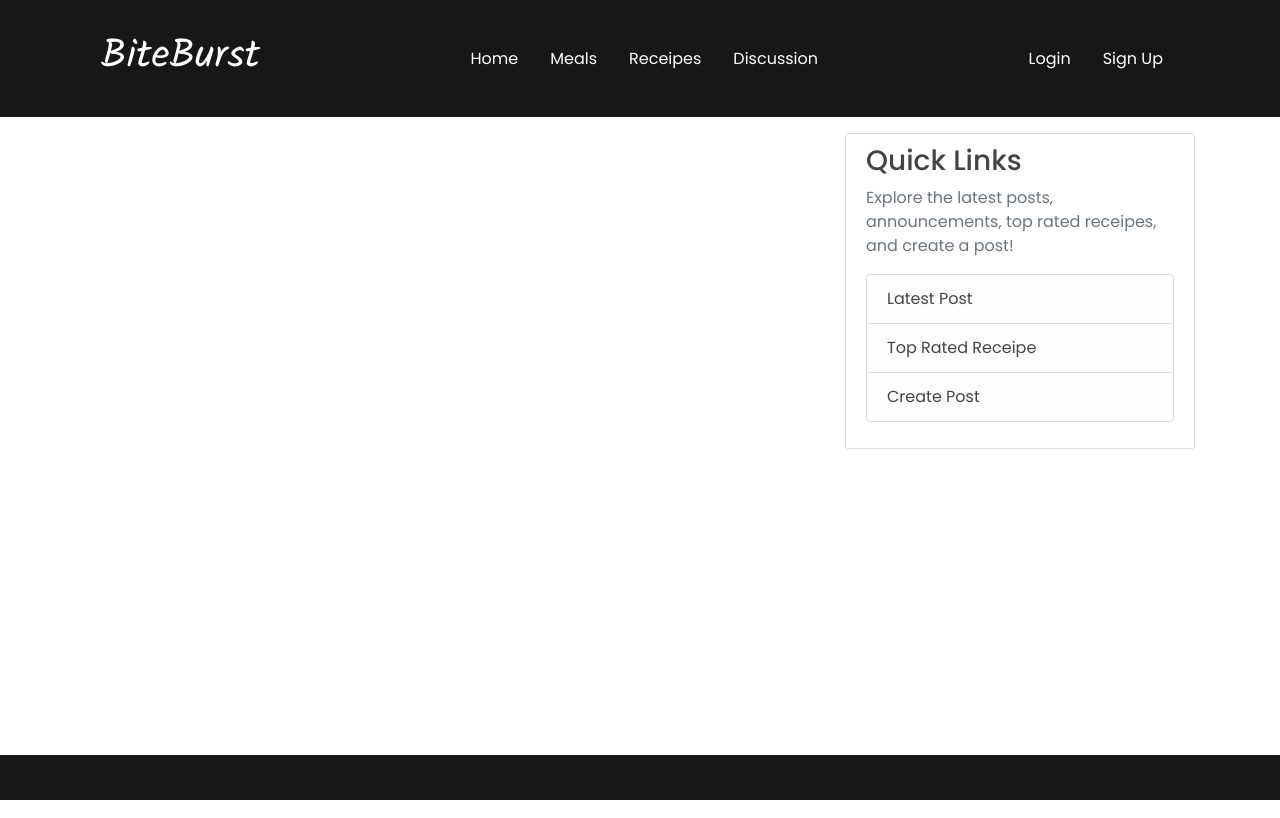
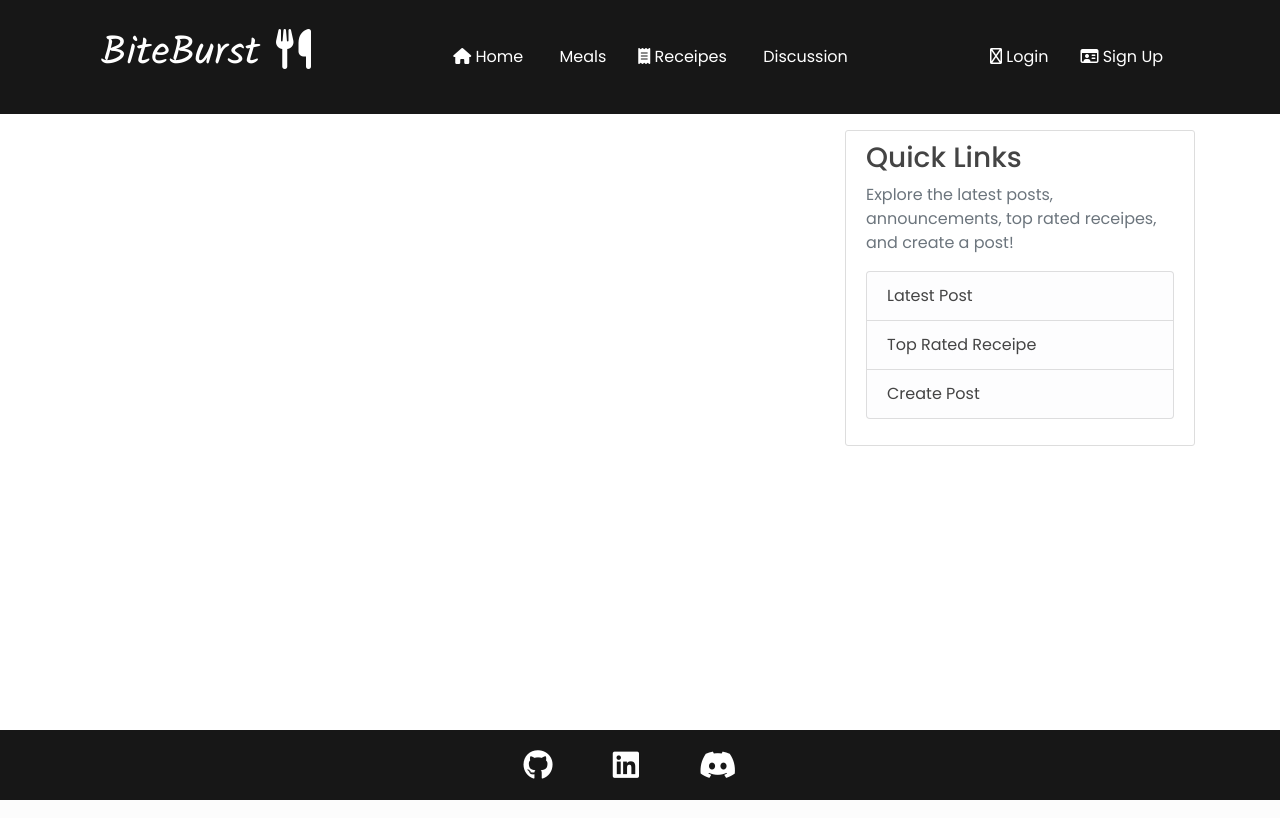
Before and after one commit to CodeLegg/Milestone-3, a Flask app: page /layout in a window 1280 px wide. Run offline with Flask 3, Linux system fonts and the light colour scheme.

Commit message:
Add Font Awesome CSS to layout.html

```diff
--- a/foodblog/templates/layout.html
+++ b/foodblog/templates/layout.html
@@ -12,7 +12,11 @@
     <!-- Bootstrap CSS -->
     <link rel="stylesheet" href="https://cdn.jsdelivr.net/npm/bootstrap@4.4.1/dist/css/bootstrap.min.css"
         integrity="sha384-Vkoo8x4CGsO3+Hhxv8T/Q5PaXtkKtu6ug5TOeNV6gBiFeWPGFN9MuhOf23Q9Ifjh" crossorigin="anonymous">
-
+    <!-- Font Awesome -->
+    <link rel="stylesheet" href="https://cdnjs.cloudflare.com/ajax/libs/font-awesome/6.5.1/css/all.min.css"
+        integrity="sha512-DTOQO9RWCH3ppGqcWaEA1BIZOC6xxalwEsw9c2QQeAIftl+Vegovlnee1c9QX4TctnWMn13TZye+giMm8e2LwA=="
+        crossorigin="anonymous" referrerpolicy="no-referrer">
+    <link rel="stylesheet" href="https://site-assets.fontawesome.com/releases/v6.5.1/css/all.css">
 
     <!-- Custom CSS -->
     <link rel="stylesheet" type="text/css" href="{{ url_for('static', filename='css/style.css') }}">
```
